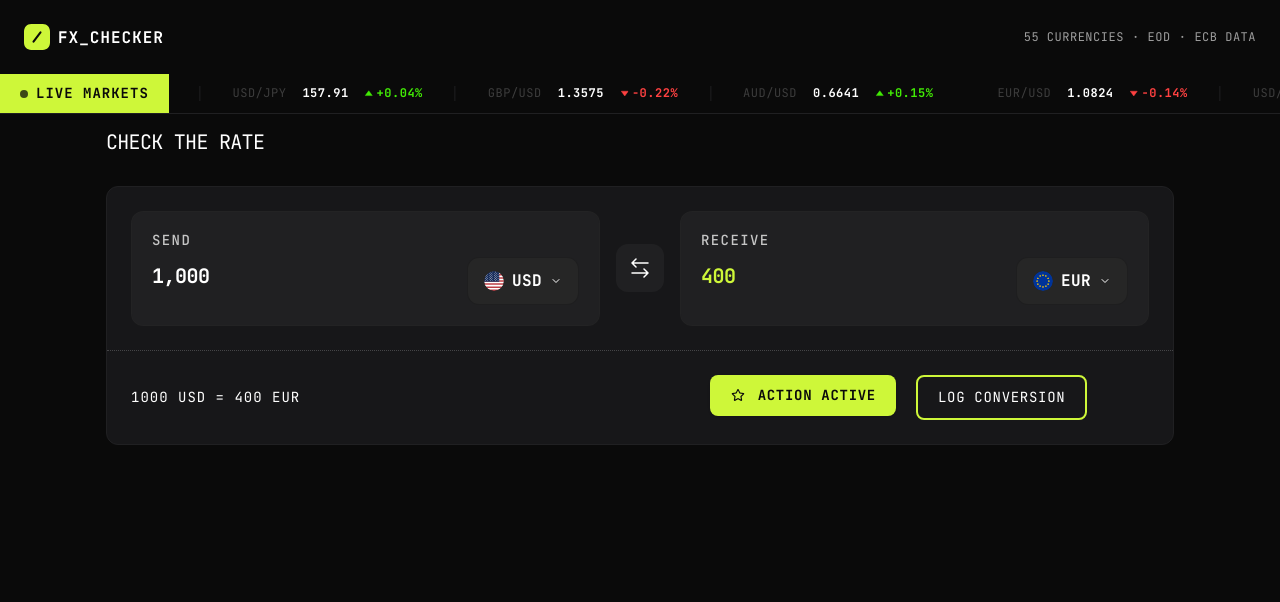
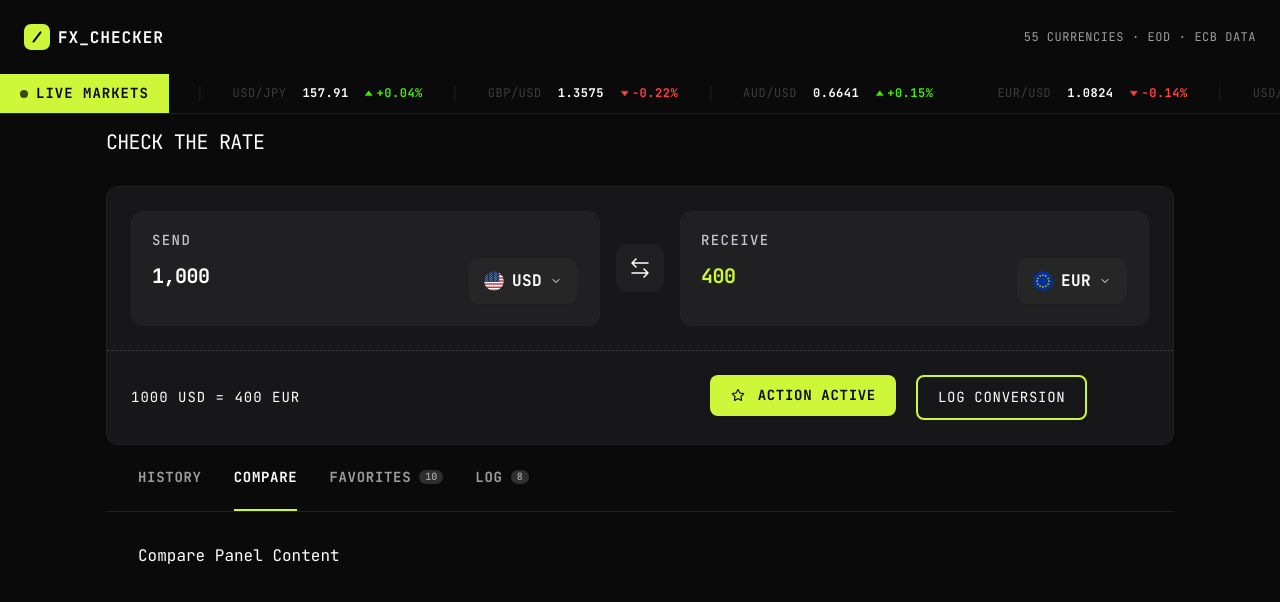
Before and after one commit to barriedirk/frontend-mentor-exercise-44-foreign-exchange-currency-converter, a Next.js app in the folder frontend/: page / in a window 1280 px wide. Shown: the top 602 px of the page. Built offline with nearby package versions, Linux system fonts and the light colour scheme.

Commit message:
feat(dashboard): add navigation tabs for history, compare, favorites and logs

```diff
--- /dev/null
+++ b/frontend/features/dashboard/components/DashboardTabs.tsx
@@ -0,0 +1,51 @@
+"use client";
+
+import { useState } from "react";
+import { cn } from "@/shared/utils/cn";
+import { DashboardTabsMobileView } from "./DashboardTabsMobileView";
+import { DashboardTabsView } from "./DashboardTabsView";
+
+type TabId = "history" | "compare" | "favorites" | "log";
+
+interface TabItem {
+  id: TabId;
+  label: string;
+  badge?: number;
+}
+
+const TABS_CONFIG: readonly TabItem[] = [
+  { id: "history", label: "History" },
+  { id: "compare", label: "Compare" },
+  { id: "favorites", label: "Favorites", badge: 10 },
+  { id: "log", label: "Log", badge: 8 },
+] as const;
+
+export function DashboardTabs() {
+  const [activeTab, setActiveTab] = useState<TabId>("compare");
+
+  return (
+    <div className="w-full font-mono">
+      <DashboardTabsMobileView
+        tabItems={TABS_CONFIG}
+        activeTab={activeTab}
+        setActiveTab={setActiveTab}
+      />
+
+      <DashboardTabsView
+        tabItems={TABS_CONFIG}
+        activeTab={activeTab}
+        setActiveTab={setActiveTab}
+      />
+
+      {/* ========================================================================= */}
+      {/* 📦 DINAMIC CONTENT CONTAINER                                             */}
+      {/* ========================================================================= */}
+      <div className="p-[var(--spacing-300)] sm:p-[var(--spacing-400)]">
+        {activeTab === "history" && <div>History Panel Content</div>}
+        {activeTab === "compare" && <div>Compare Panel Content</div>}
+        {activeTab === "favorites" && <div>Favorites Panel Content</div>}
+        {activeTab === "log" && <div>Log Panel Content</div>}
+      </div>
+    </div>
+  );
+}
--- /dev/null
+++ b/frontend/features/dashboard/components/DashboardTabsMobileView.tsx
@@ -0,0 +1,75 @@
+"use client";
+
+import { Dispatch, SetStateAction, useState } from "react";
+import { cn } from "@/shared/utils/cn";
+import { TabId, TabItem } from "./types";
+
+interface DashboardTabsMobileViewProps {
+  readonly tabItems: readonly TabItem[];
+  readonly activeTab: TabId;
+  readonly setActiveTab: Dispatch<SetStateAction<TabId>>;
+}
+export function DashboardTabsMobileView({
+  tabItems,
+  activeTab,
+  setActiveTab,
+}: DashboardTabsMobileViewProps) {
+  const [isOpen, setIsOpen] = useState(false);
+
+  const currentTabLabel = tabItems.find((tab) => tab.id === activeTab)?.label;
+
+  return (
+    <div className="relative w-full sm:hidden px-[var(--spacing-300)] py-[var(--spacing-200)]">
+      <button
+        type="button"
+        onClick={() => setIsOpen(!isOpen)}
+        className="w-full h-[40px] px-[var(--spacing-300)] bg-neutral-700 border border-border-subtle rounded-8 flex items-center justify-between text-preset-5 text-text-primary uppercase font-bold tracking-wider"
+      >
+        <span>{currentTabLabel}</span>
+        <svg
+          className={cn("w-4 h-4 transition-transform", isOpen && "rotate-180")}
+          fill="none"
+          viewBox="0 0 24 24"
+          stroke="currentColor"
+        >
+          <path
+            strokeLinecap="round"
+            strokeLinejoin="round"
+            strokeWidth={2}
+            d="M19 9l-7 7-7-7"
+          />
+        </svg>
+      </button>
+
+      {/* Listado desplegable */}
+      {isOpen && (
+        <ul className="absolute left-[var(--spacing-300)] right-[var(--spacing-300)] mt-[var(--spacing-050)] bg-neutral-700 border border-border-subtle rounded-8 overflow-hidden z-50 shadow-xl divide-y divide-border-subtle">
+          {tabItems.map((tab) => (
+            <li key={tab.id}>
+              <button
+                type="button"
+                onClick={() => {
+                  setActiveTab(tab.id);
+                  setIsOpen(false);
+                }}
+                className={cn(
+                  "w-full px-[var(--spacing-300)] py-[var(--spacing-200)] text-left text-preset-5 uppercase tracking-wider flex items-center justify-between",
+                  tab.id === activeTab
+                    ? "text-brand font-bold bg-neutral-600"
+                    : "text-text-secondary",
+                )}
+              >
+                <span>{tab.label}</span>
+                {tab.badge !== undefined && (
+                  <span className="text-preset-6 px-[6px] py-[2px] rounded-full bg-brand-muted text-brand font-bold tabular-nums">
+                    {tab.badge}
+                  </span>
+                )}
+              </button>
+            </li>
+          ))}
+        </ul>
+      )}
+    </div>
+  );
+}
--- /dev/null
+++ b/frontend/features/dashboard/components/DashboardTabsView.tsx
@@ -0,0 +1,59 @@
+"use client";
+
+import { Dispatch, SetStateAction } from "react";
+import { cn } from "@/shared/utils/cn";
+import { TabId, TabItem } from "./types";
+
+interface DashboardTabsViewProps {
+  readonly tabItems: readonly TabItem[];
+  readonly activeTab: TabId;
+  readonly setActiveTab: Dispatch<SetStateAction<TabId>>;
+}
+
+export function DashboardTabsView({
+  tabItems,
+  activeTab,
+  setActiveTab,
+}: DashboardTabsViewProps) {
+  return (
+    <div className="hidden sm:flex items-center w-full border-b border-border-subtle px-[var(--spacing-400)]">
+      <nav
+        className="flex gap-[var(--spacing-400)]"
+        aria-label="Dashboard navigation tabs"
+      >
+        {tabItems.map((tab) => {
+          const isActive = tab.id === activeTab;
+
+          return (
+            <button
+              key={tab.id}
+              type="button"
+              onClick={() => setActiveTab(tab.id)}
+              className={cn(
+                "relative py-[var(--spacing-300)] text-preset-4 uppercase tracking-wider font-bold transition-all flex items-center gap-[var(--spacing-100)] border-b-2",
+                isActive
+                  ? "border-brand text-text-primary"
+                  : "border-transparent text-text-secondary hover:text-text-primary",
+              )}
+            >
+              <span>{tab.label}</span>
+
+              {tab.badge !== undefined && (
+                <span
+                  className={cn(
+                    "text-preset-6 px-[6px] py-[2px] rounded-full font-bold tabular-nums transition-colors",
+                    isActive
+                      ? "bg-brand text-neutral-950"
+                      : "bg-neutral-500 text-text-secondary",
+                  )}
+                >
+                  {tab.badge}
+                </span>
+              )}
+            </button>
+          );
+        })}
+      </nav>
+    </div>
+  );
+}
--- /dev/null
+++ b/frontend/features/dashboard/components/types.ts
@@ -0,0 +1,7 @@
+export type TabId = "history" | "compare" | "favorites" | "log";
+
+export interface TabItem {
+  id: TabId;
+  label: string;
+  badge?: number;
+}
--- a/frontend/features/dashboard/dashboard.tsx
+++ b/frontend/features/dashboard/dashboard.tsx
@@ -1,4 +1,5 @@
 import CurrencyExchange from "../currency-exchange/CurrencyExchange";
+import { DashboardTabs } from "./components/DashboardTabs";
 
 export default function Dashboard() {
   return (
@@ -7,6 +8,7 @@ export default function Dashboard() {
         CHECK THE RATE
       </h1>
       <CurrencyExchange />
+      <DashboardTabs />
     </section>
   );
 }
```
